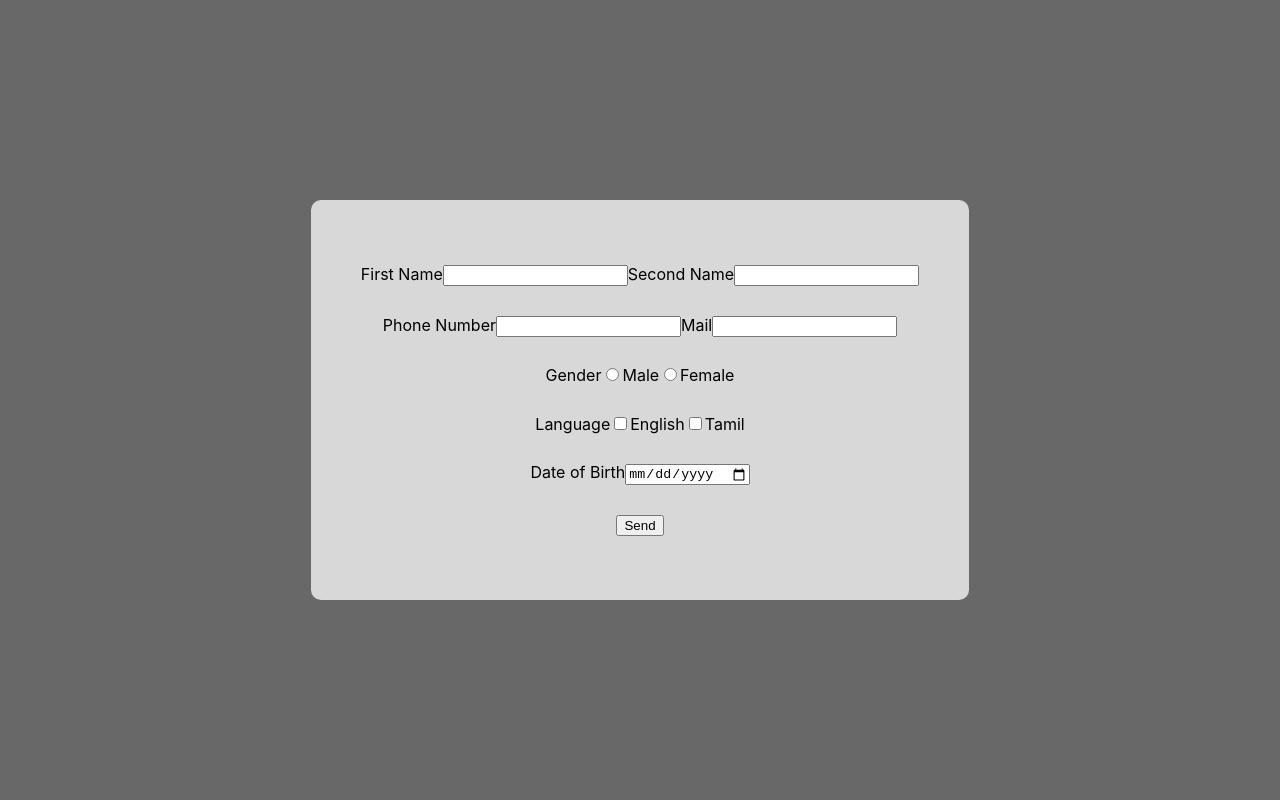
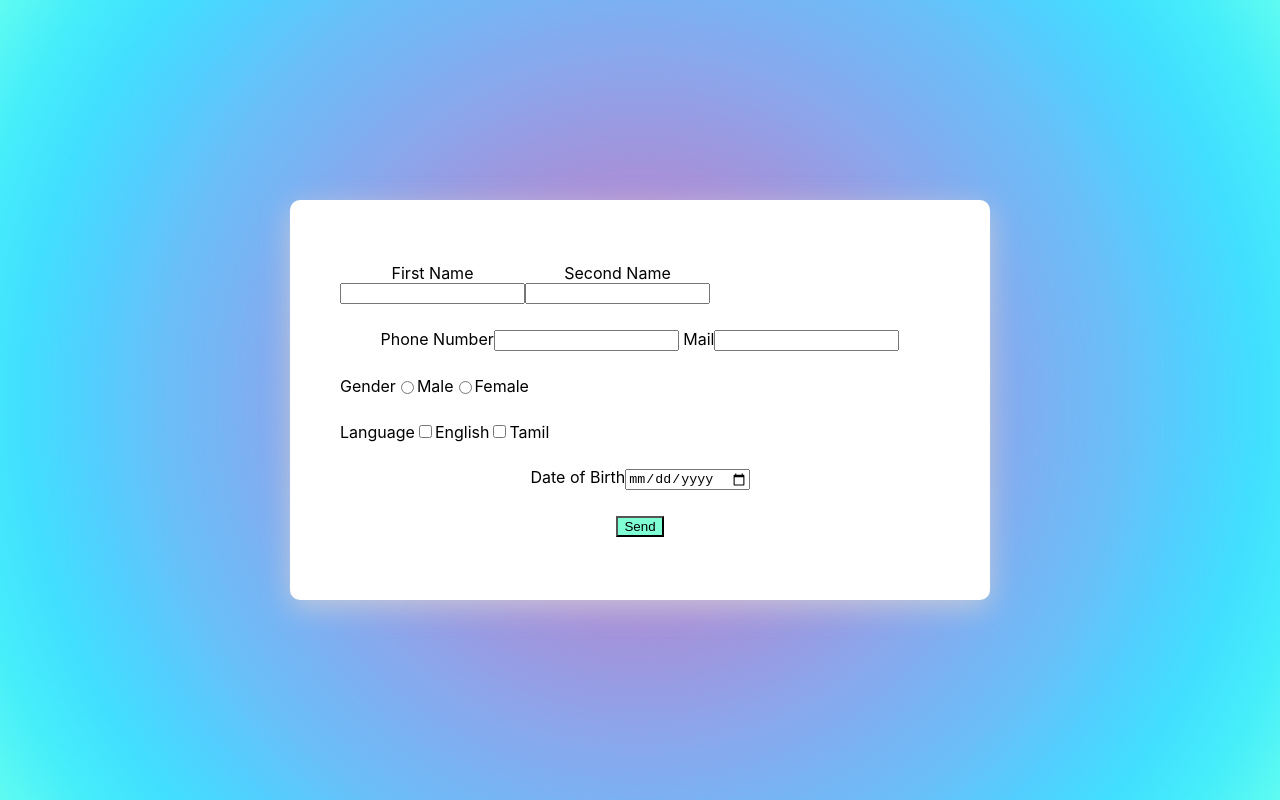
Before and after one commit to Shanmugarajsekar/react_form, a React (Create React App) app: page / in a window 1280 px wide. Built offline with nearby package versions, Linux system fonts and the light colour scheme.

Commit message:
added some changes in styling

```diff
--- a/src/App.js
+++ b/src/App.js
@@ -8,33 +8,54 @@ function App() {
     phone: "",
     mail: "",
     language: [],
-    date: [],
+    date: "",
+    gender: "",
   });
 
   const handleChange = (event) => {
-    event.preventDefault();
-    setdata(() => ({
-      ...data,
+    const { type, value, checked } = event.target;
+
+    setdata((prevData) => {
+      if (type === "checkbox") {
+        if (checked) {
+          return {
+            ...prevData,
+            language: [...prevData.language, value],
+          };
+        } else {
+          return {
+            ...prevData,
+            language: prevData.language.filter((lang) => lang !== value),
+          };
+        }
+      } else {
+        return {
+          ...prevData,
           [event.target.name]: event.target.value,
-    }));
+        };
+      }
+    });
   };
 
   const handleSubmit = (e) => {
     e.preventDefault();
-    console.log(data);
+    console.table(data);
   };
 
   return (
     <div className="App">
       <form className="form" onSubmit={handleSubmit}>
-        <div>
+        <div className="form-row">
+          <div className="form-con">
             <label>First Name</label>
             <input
               type="text"
               name="firstname"
               onChange={handleChange}
               value={data.firstname}
-          ></input>
+            ></input>{" "}
+          </div>
+          <div className="form-con">
             <label>Second Name</label>
             <input
               type="text"
@@ -43,6 +64,7 @@ function App() {
               value={data.secondname}
             ></input>
           </div>
+        </div>
         <div>
           <label>Phone Number</label>
           <input
@@ -50,33 +72,58 @@ function App() {
             name="phone"
             onChange={handleChange}
             value={data.phone}
-          ></input>
+          ></input>{" "}
           <label>Mail</label>
           <input type="email" name="mail" onChange={handleChange}></input>
         </div>
 
-        <div>
+        <div className="gender-sec">
           <label>Gender</label>
-          <input name="male" type="radio" onChange={handleChange}></input>
+          <div className="gender-con">
+            <input
+              name="gender"
+              value="male"
+              type="radio"
+              onChange={handleChange}
+            ></input>{" "}
             <label>Male</label>
-
-          <input name="male" type="radio" onChange={handleChange}></input>
+            <input
+              name="gender"
+              value="Female"
+              type="radio"
+              onChange={handleChange}
+            ></input>
             <label>Female</label>
           </div>
+        </div>
+        <div className="language-sec">
+          <label>Language</label>
+          <div className="language-con">
             <div>
-          <label>Language</label>
-          <input name="english" type="checkbox" onChange={handleChange}></input>
+              <input
+                name="language"
+                value="english"
+                type="checkbox"
+                onChange={handleChange}
+              ></input>
               <label>English</label>
 
-          <input name="tamil" type="checkbox" onChange={handleChange}></input>
+              <input
+                name="language"
+                value="tamil"
+                type="checkbox"
+                onChange={handleChange}
+              ></input>
               <label>Tamil</label>
+            </div>
+          </div>
         </div>
         <div>
           <label>Date of Birth</label>
           <input type="date" name="date" onChange={handleChange}></input>
         </div>
         <div>
-          <input type="submit" value="Send"></input>
+          <input className="form-btn" type="submit" value="Send"></input>
         </div>
       </form>
     </div>
--- a/src/index.css
+++ b/src/index.css
@@ -14,18 +14,48 @@ code {
 
 .App {
   height: 100vh;
-  background-color: rgb(104, 104, 104);
+
+
+  background-image: radial-gradient(circle, #d16ba5, #c777b9, #ba83ca, #aa8fd8, #9a9ae1, #8aa7ec, #79b3f4, #69bff8, #52cffe, #41dfff, #46eefa, #5ffbf1);
   display: flex;
   justify-content: center;
   align-items: center;
 }
 
 .form {
-  background-color: rgb(216, 216, 216);
+  box-shadow: rgba(214, 213, 213, 0.736) 0px 7px 29px 0px;
+  background-color: rgb(255, 255, 255);
   padding: 50px 50px;
   border-radius: 10px;
+  width: 600px;
   height: 300px;
   justify-content: space-around;
   display: flex;
   flex-direction: column;
 }
+
+.gender-sec {
+  display: flex;
+}
+
+.gender-con {
+  display: flex;
+
+}
+
+
+.language-sec {
+  display: flex;
+}
+
+.form-btn {
+  background-color: aquamarine;
+}
+
+.form-row {
+  display: flex;
+}
+
+.form-con {
+  display: grid;
+}
```
Lines whose indentation alone changed are shown as unchanged.
